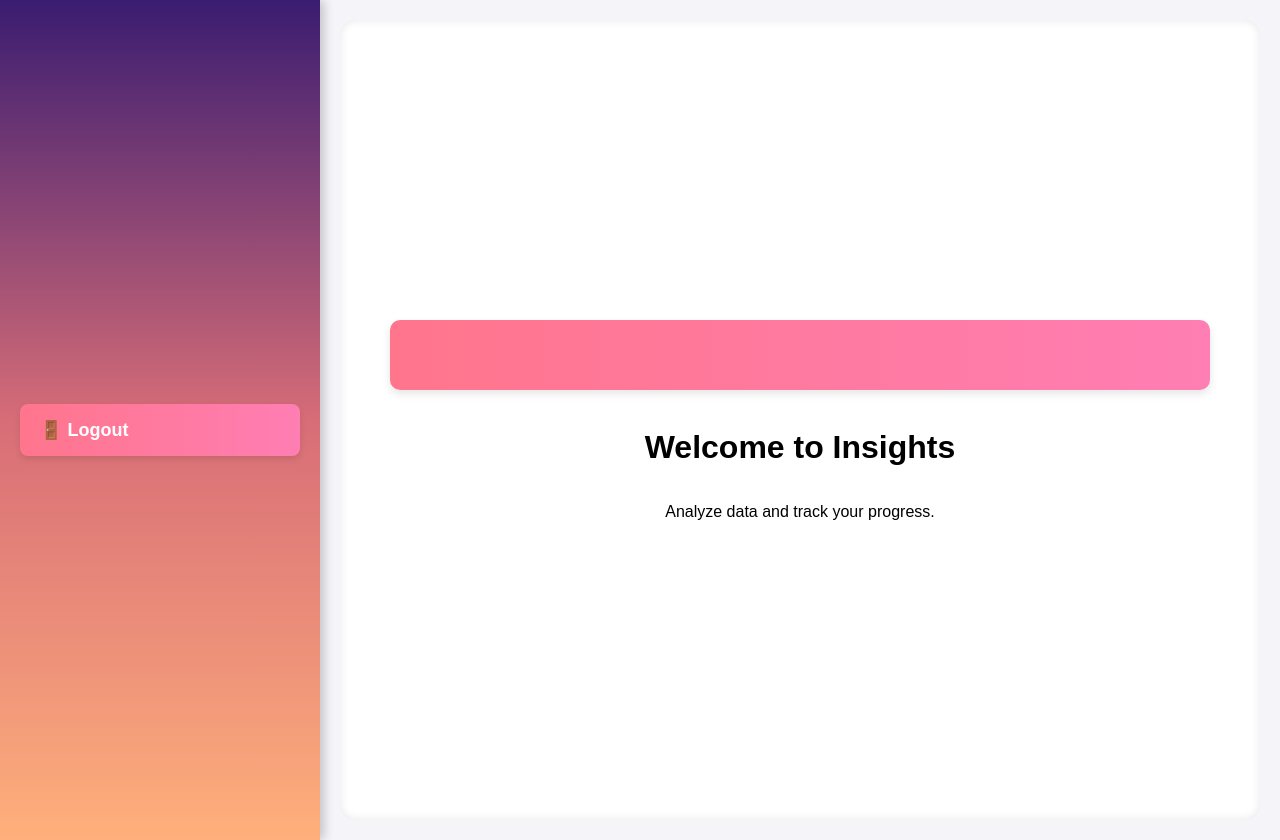
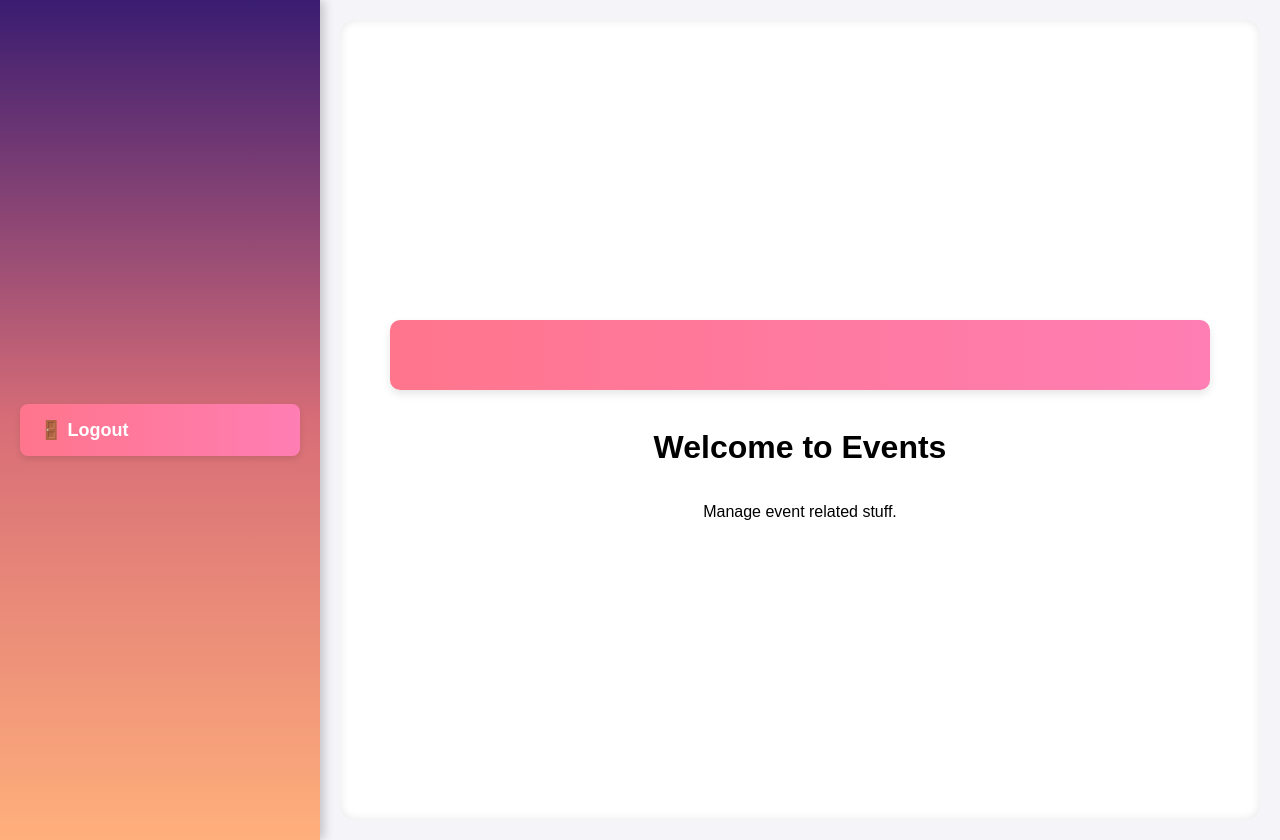
Before and after one commit to AdvancedWebTeam0/togetherCulture, a Django app: template together_culture/adminApp/templates/manage_events.html in a window 1280 px wide. Run offline with Django 5.2, Linux system fonts and the light colour scheme; the template is opened without the code that fills it, so the values that code supplies are empty.

Commit message:
change the template to be more specific

```diff
--- a/together_culture/adminApp/templates/manage_events.html
+++ b/together_culture/adminApp/templates/manage_events.html
@@ -1,6 +1,6 @@
 {% extends 'base.html' %}
 
 {% block content %}
-<h1>Welcome to Insights</h1>
-<p>Analyze data and track your progress.</p>
+<h1>Welcome to Events</h1>
+<p>Manage event related stuff.</p>
 {% endblock %}
```
